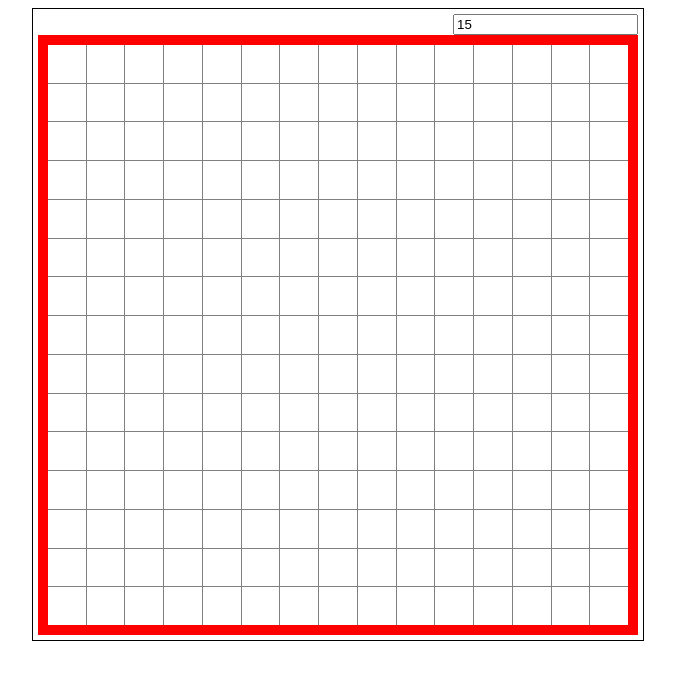
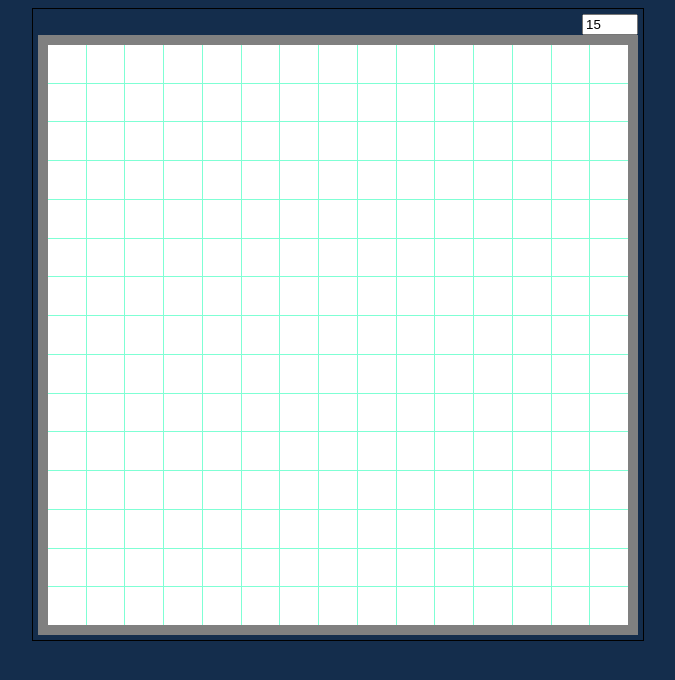
Before and after one commit to Sane1804/etch-a-sketch, a plain HTML site: page index.html in a window 1280 px wide. Shown: the whole page, without its empty margins (302-977 px from the left). Drawn offline with Linux system fonts and the light colour scheme.

Commit message:
Rename variables, change colors, set max and min value for input

```diff
--- a/app.js
+++ b/app.js
@@ -1,19 +1,19 @@
 const screen = document.querySelector("#screen");
 
-let userInput = document.querySelector(".userInput");
+const userInput = document.querySelector(".userInput");
 
-let userValue = userInput.value = 15;
+const USER_VALUE = userInput.value = 15;
 
-const amountOfBoxes = Number(userValue) * Number(userValue);
+const amountOfBoxes = Number(USER_VALUE) * Number(USER_VALUE);
 
-let arr = [Number(userValue)];
+let arr = [Number(USER_VALUE)];
 
 const gridTemplateCol = (strNum) => {
     const input = strNum;
     const output = "repeat("+input+", auto)";
     screen.style.gridTemplateColumns = output;
 }
-gridTemplateCol(userValue);
+gridTemplateCol(USER_VALUE);
 
 
 const appendBoxes = (amount) => {
@@ -51,7 +51,6 @@ const amount = (array) => {
 
 userInput.addEventListener('input', function () {
     const value = this.value;
-    console.log(arr[0], arr[1]);
 
     if (arr.length < 2){
         arr.push(Number(value))
@@ -67,5 +66,4 @@ userInput.addEventListener('input', function () {
         removeBoxes(amount(arr))
         gridTemplateCol(value)
     }
-    console.log(arr);
 })
--- a/index.html
+++ b/index.html
@@ -8,7 +8,7 @@
 </head>
 <body>
     <div id="container">
-        <input class="userInput" type="number">
+        <input class="userInput" type="number" max="64" min="1">
         <div id="screen"></div>
     </div>
 </body>
--- a/style.css
+++ b/style.css
@@ -12,6 +12,7 @@ body {
     display: flex;
     justify-content: center;
     align-items: center;
+    background-color:#142d4c;
 }
 
 #container {
@@ -25,10 +26,10 @@ body {
 #screen {
     width: 600px;
     height: 600px;
-    border: 10px solid red;
+    border: 10px solid gray;
     display: grid;
     gap: 1px;
-    background-color: gray;
+    background-color: aquamarine;
 }
 
 
```
